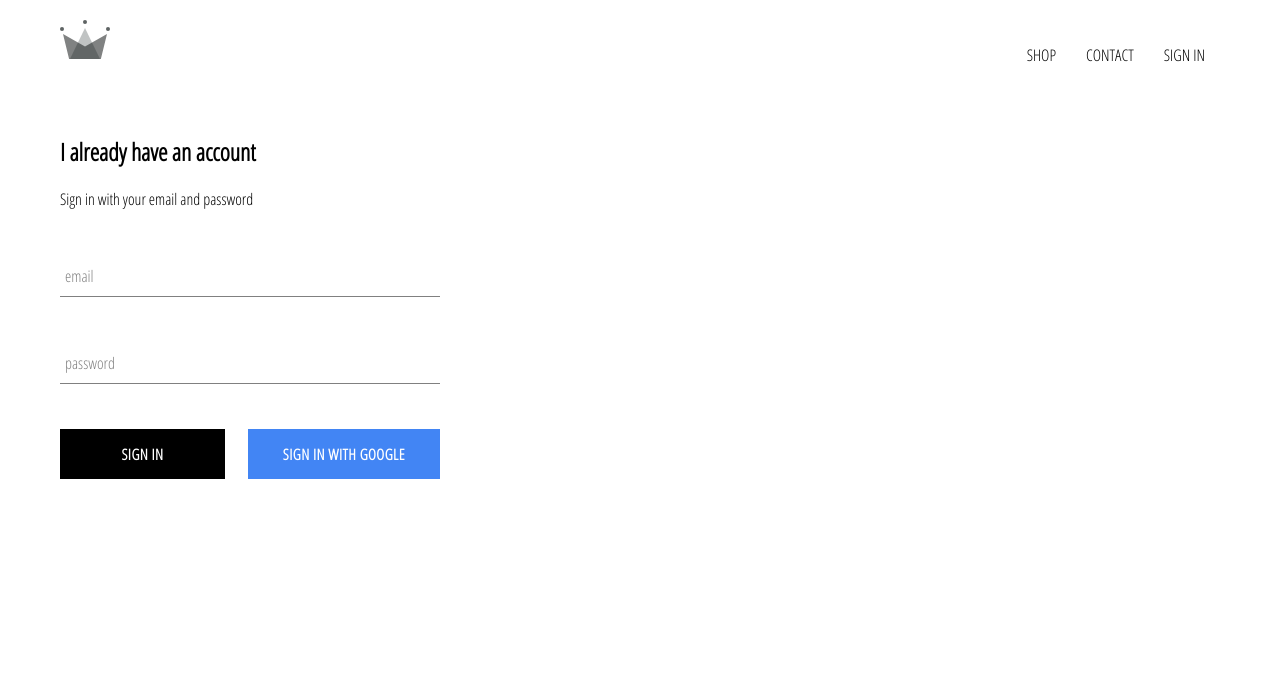
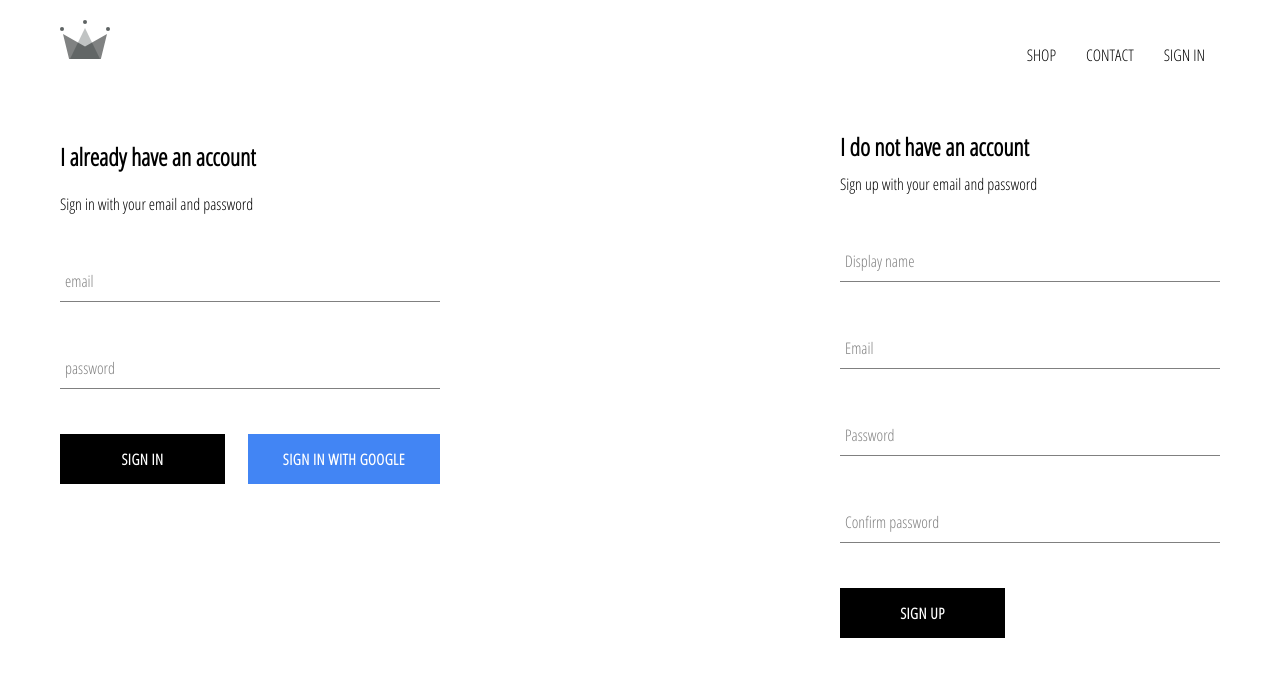
Before and after one commit to dorjaral/crwn-clothing, a React (Create React App) app: page /signin in a window 1280 px wide. Shown: the top 676 px of the page. Built offline with nearby package versions, Linux system fonts and the light colour scheme; no server answers.

Commit message:
implemented firebase utils, included ability to store authenticated users into our firestore database

```diff
--- a/src/App.js
+++ b/src/App.js
@@ -6,7 +6,7 @@ import HomePage from './pages/homepage/homepage.component';
 import ShopPage from './pages/shop/shop.component';
 import SignInAndSignUpPage from './pages/sign-in-and-sign-up/sign-in-and-sign-up.component';
 import Header from './components/header/header.component';
-import { auth } from "./firebase/firebase.utils";
+import { auth, createUserprofileDocument } from "./firebase/firebase.utils";
 
 class App extends React.Component {
 	constructor(){
@@ -20,9 +20,21 @@ class App extends React.Component {
 	unsubscribeFromAuth = null
 
 	componentDidMount(){
-		this.unsubscribeFromAuth = auth.onAuthStateChanged((user) => {
-			this.setState({ currentUser: user });
-			console.log(user);
+		this.unsubscribeFromAuth = auth.onAuthStateChanged(async (userAuth) => {
+			if (userAuth) {
+				const userRef = await createUserprofileDocument(userAuth);
+
+				userRef.onSnapshot((snapshot) => {
+					this.setState({
+						currentUser : {
+							id: snapshot.id,
+							...snapshot.data()
+						}
+					})
+				})
+			}else{
+				this.setState({currentUser: userAuth});
+			}
 		});
 	}
 
--- /dev/null
+++ b/src/components/sign-up/sign-up.component.jsx
@@ -0,0 +1,105 @@
+import React from 'react'
+
+import FormInput from "../form-input/form-input.component"
+import CustomButton from '../custom-button/custom-button.component'
+
+import { auth, createUserprofileDocument } from "../../firebase/firebase.utils";
+
+import './sign-up.styles.scss'
+
+class SignUp extends React.Component{
+	constructor(){
+		super();
+		this.state = {
+			displayName: '',
+			email: '',
+			password: '',
+			confirmPassword: ''
+		}
+	}
+
+	handleSubmit = async (event) => {
+		event.preventDefault();
+		const {displayName, email, password, confirmPassword} = this.state;
+
+		console.log(password);
+
+		if (password !== confirmPassword) {
+			alert("Passwords don't match");
+			return;
+		}
+
+		try {
+			const {user} = await auth.createUserWithEmailAndPassword(
+				email,
+				password
+			);
+
+			await createUserprofileDocument(user, {displayName});
+
+			this.setState({
+				displayName: '',
+				email: '',
+				password: '',
+				confirmPassword: ''
+			});
+		} catch (error) {
+			console.error(error);
+
+		}
+	};
+
+	handleChange = (event) => {
+		const { name, value } = event.target;
+
+		this.setState({ [name]: value });
+	};
+
+
+	render(){
+		const {displayName, email, password, confirmPassword} = this.state;
+		return(
+			<div className="sign-up">
+				<h2 className="title">I do not have an account</h2>
+				<span>Sign up with your email and password</span>
+				<form className="sign-up-form" onSubmit = {this.handleSubmit}>
+					<FormInput
+						type='text'
+						name='displayName'
+						value={displayName}
+						onChange={this.handleChange}
+						label='Display name'
+						required
+					/>
+					<FormInput
+						type='email'
+						name='email'
+						value={email}
+						onChange={this.handleChange}
+						label='Email'
+						required
+					/>
+					<FormInput
+						type='password'
+						name='password'
+						value={password}
+						onChange={this.handleChange}
+						label='Password'
+						required
+					/>
+					<FormInput
+						type='password'
+						name='confirmPassword'
+						value={confirmPassword}
+						onChange={this.handleChange}
+						label='Confirm password'
+						required
+					/>
+					<CustomButton type='submit'>SIGN UP</CustomButton>
+				</form>
+			</div>
+		);
+	}
+}
+
+export default SignUp;
--- /dev/null
+++ b/src/components/sign-up/sign-up.styles.scss
@@ -0,0 +1,9 @@
+.sign-up {
+  display: flex;
+  flex-direction: column;
+  width: 380px;
+
+  .title{
+    margin: 10px 0;
+  }
+}
--- a/src/firebase/firebase.utils.js
+++ b/src/firebase/firebase.utils.js
@@ -13,6 +13,33 @@ const config = {
   measurementId: "G-6WRF5PVEER"
 };
 
+export const createUserprofileDocument = async (userAuth, additionalData) => {
+  if(!userAuth) return;
+
+  const userRef = firestore.doc(`users/${userAuth.uid}`);
+  const snapShot = await userRef.get();
+
+  if (!snapShot.exists) {
+    const {displayName, email} = userAuth;
+    const createdAt = new Date();
+
+    try {
+      await userRef.set({
+        displayName,
+        email,
+        createdAt,
+        ...additionalData
+      })
+    } catch (error) {
+      console.log('Error creating user ', error.message);
+
+    }
+  }
+
+  return userRef;
+}
+
+
 firebase.initializeApp(config);
 
 export const auth = firebase.auth();
--- a/src/pages/sign-in-and-sign-up/sign-in-and-sign-up.component.jsx
+++ b/src/pages/sign-in-and-sign-up/sign-in-and-sign-up.component.jsx
@@ -1,12 +1,14 @@
 import React from 'react';
 
 import SignIn from '../../components/sign-in/sign-in.component';
+import SignUp from '../../components/sign-up/sign-up.component';
 
 import './sign-in-and-sign-up.styles.scss';
 
 const SignInAndSignUpPage = () => (
   <div className='sign-in-and-sign-up'>
-    <SignIn></SignIn>
+    <SignIn/>
+    <SignUp/>
   </div>
 );
 
--- a/src/pages/sign-in-and-sign-up/sign-in-and-sign-up.styles.scss
+++ b/src/pages/sign-in-and-sign-up/sign-in-and-sign-up.styles.scss
@@ -0,0 +1,6 @@
+.sign-in-and-sign-up {
+  widows: 850px;
+  display: flex;
+  justify-content: space-between;
+  margin: 30px auto;
+}
```
